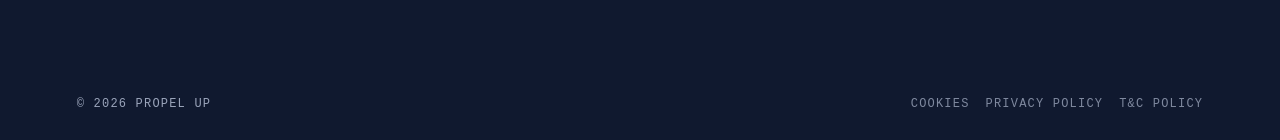
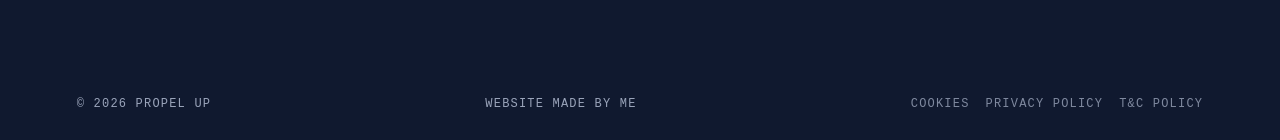
Before and after one commit to stardust2234/service_website, a Vue app: page /terms in a window 1280 px wide. Shown: the part 6504-6644 px from the top of the page. Built offline with nearby package versions, Linux system fonts and the light colour scheme; no server answers.

Commit message:
Improve footer links

```diff
--- a/src/components/SiteFooter.vue
+++ b/src/components/SiteFooter.vue
@@ -5,7 +5,7 @@ import { siteConfig } from '../config'
 <template>
   <footer class="footer">
     <span>© {{ new Date().getFullYear() }} {{ siteConfig.businessName }}</span>
-    <span>Admin &amp; business support, thoughtfully done.</span>
+    <a href="https://ellie.libranode.dev/" target="_blank" rel="noopener noreferrer">website made by me</a>
     <nav class="footer-links" aria-label="Legal information">
       <a href="/cookies">Cookies</a>
       <a href="/privacy">Privacy policy</a>
--- a/src/styles/contact.css
+++ b/src/styles/contact.css
@@ -8,4 +8,4 @@
 .footer { color: var(--muted); display: flex; font: 12px/1.5 'DM Mono', monospace; justify-content: space-between; letter-spacing: .1em; padding: 25px 0 30px; text-transform: uppercase; }
 .footer-links { display: flex; gap: 16px; }
 .footer-links a { color: var(--muted); opacity: .8; }
-.footer-links a:hover { opacity: 1; }
+.footer a:hover, .footer a:focus-visible { color: var(--accent); opacity: 1; }
--- a/src/styles/header.css
+++ b/src/styles/header.css
@@ -7,6 +7,7 @@
 .brand-mark span:nth-child(3) { height: 45%; opacity: .48; }
 .nav-right { align-items: center; display: flex; gap: 28px; }
 .resources-link { border-bottom: 1px solid var(--accent); color: var(--cream); font-family: 'DM Mono', monospace; font-size: 12px; letter-spacing: .1em; padding-bottom: 4px; text-transform: uppercase; }
+.resources-link:hover, .resources-link:focus-visible { color: var(--accent); }
 .availability, .eyebrow { color: var(--muted); font-family: 'DM Mono', monospace; font-size: 12px; letter-spacing: .1em; line-height: 1.5; text-transform: uppercase; }
 .availability { align-items: center; display: flex; gap: 8px; }
 .status-dot { background: var(--accent); border-radius: 50%; box-shadow: 0 0 0 4px rgba(224,99,21,.1); height: 6px; width: 6px; }
--- a/src/views/LegalPage.vue
+++ b/src/views/LegalPage.vue
@@ -2,6 +2,7 @@
 import { computed } from 'vue'
 import { marked } from 'marked'
 import { siteConfig } from '../config'
+import SiteFooter from '../components/SiteFooter.vue'
 
 const props = defineProps<{ content: string }>()
 const renderedContent = computed(() => {
@@ -36,13 +37,6 @@ const renderedContent = computed(() => {
       <article class="legal-document" v-html="renderedContent"></article>
     </main>
 
-    <footer class="footer">
-      <span>© {{ new Date().getFullYear() }} {{ siteConfig.businessName }}</span>
-      <nav class="footer-links" aria-label="Legal information">
-        <RouterLink to="/cookies">Cookies</RouterLink>
-        <RouterLink to="/privacy">Privacy policy</RouterLink>
-        <RouterLink to="/terms">T&amp;C policy</RouterLink>
-      </nav>
-    </footer>
+    <SiteFooter />
   </div>
 </template>
```
